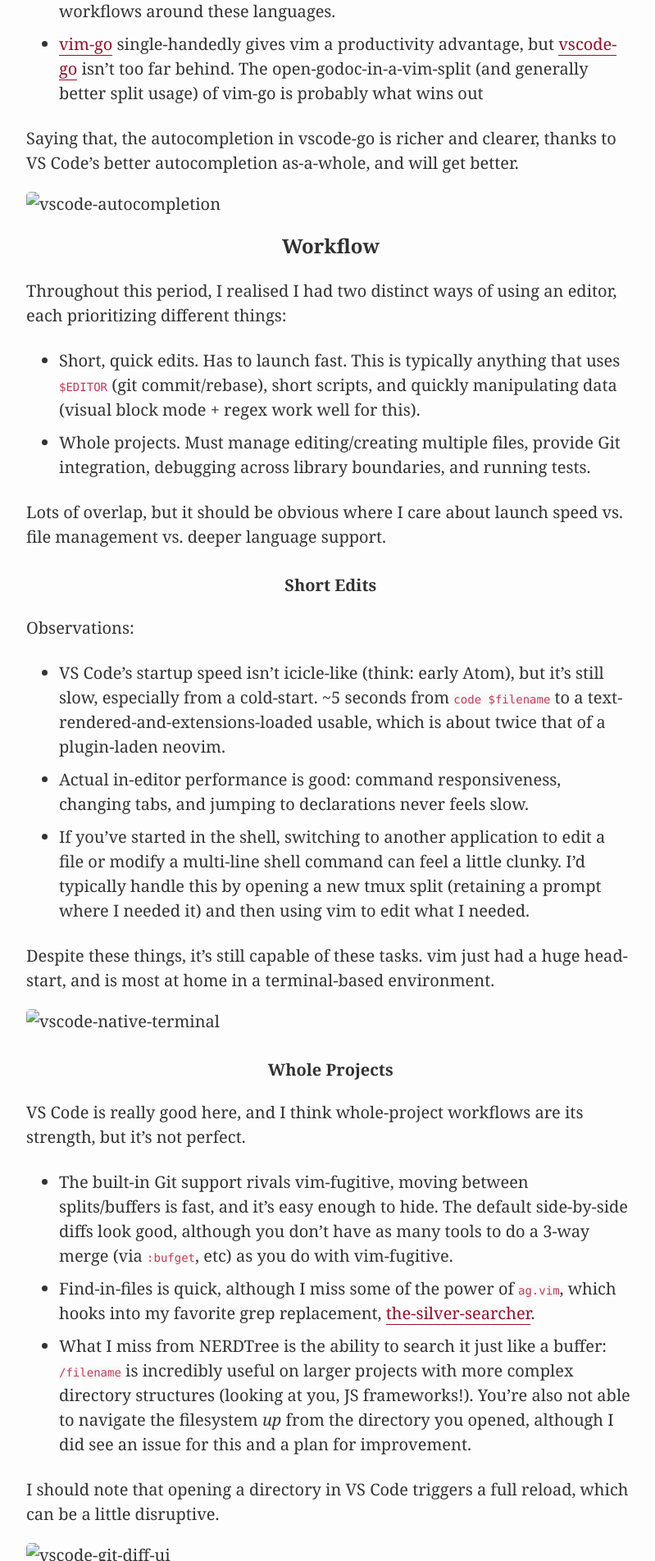
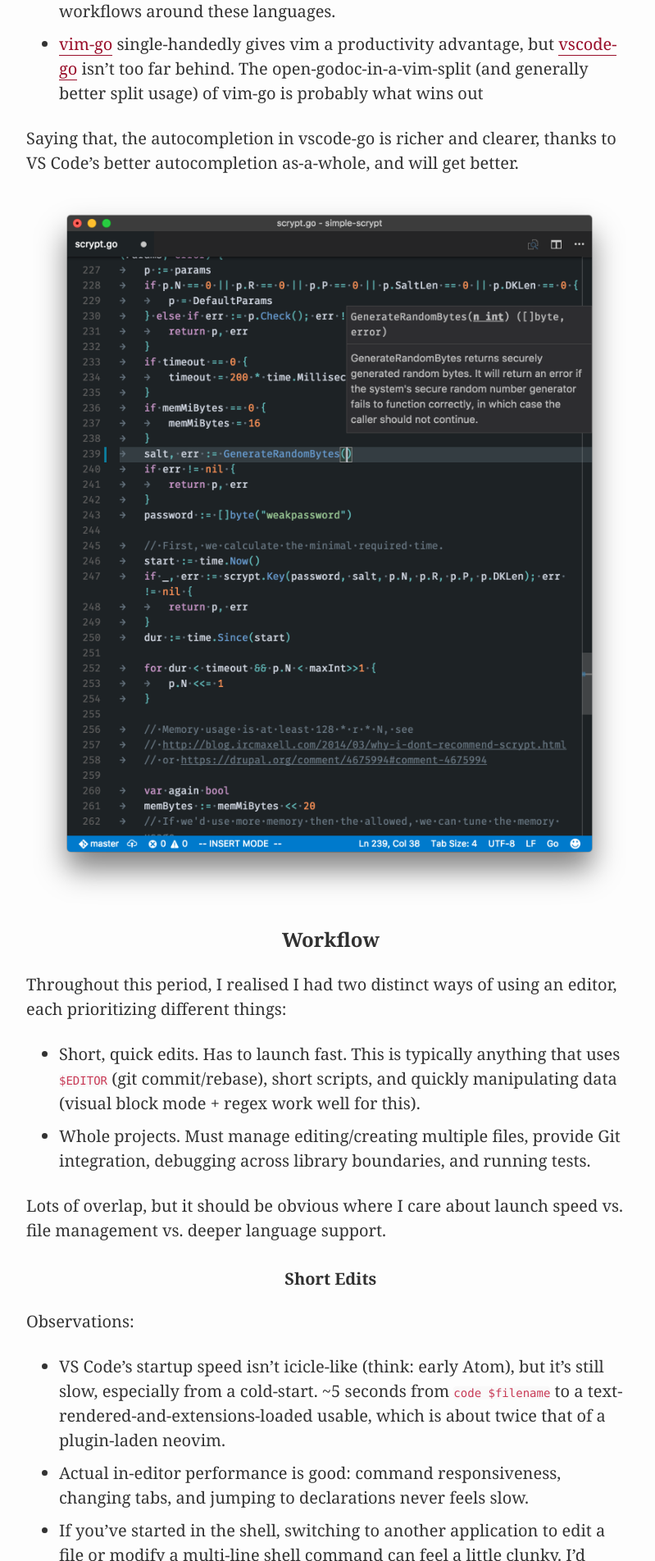
Before and after one commit to elithrar/elithrar.github.io, a Jekyll site: the page built from _posts/2017-02-15-from-vim-to-vscode.md, in a window 1280 px wide. Shown: the part 1478-3382 px from the top of the page at 82% size, without its empty margins (238-1037 px from the left). Built offline with Jekyll 4.4.1, drawn with Linux system fonts in a browser that asks for light colours.

Commit message:
[edit] Fix image links.

```diff
--- a/_posts/2017-02-15-from-vim-to-vscode.md
+++ b/_posts/2017-02-15-from-vim-to-vscode.md
@@ -26,7 +26,7 @@
 
 Saying that, the autocompletion in vscode-go is richer and clearer, thanks to VS Code's better autocompletion as-a-whole, and will get better.
 
-![vscode-autocompletion](public/files/vscode-autocompletion.png)
+![vscode-autocompletion](/public/files/vscode-autocompletion.png)
 
 ## Workflow
 
@@ -47,7 +47,7 @@
 
 Despite these things, it's still capable of these tasks. vim just had a huge head-start, and is most at home in a terminal-based environment.
 
-![vscode-native-terminal](public/files/vscode-native-terminal.png)
+![vscode-native-terminal](/public/files/vscode-native-terminal.png)
 
 ### Whole Projects
 
@@ -59,8 +59,8 @@
 
 I should note that opening a directory in VS Code triggers a full reload, which can be a little disruptive.
 
-![vscode-git-diff-ui](public/files/vscode-git-diff.png)
-![vscode-git-commands](public/files/vscode-git-commands.png)
+![vscode-git-diff-ui](/public/files/vscode-git-diff.png)
+![vscode-git-commands](/public/files/vscode-git-commands.png)
 
 ## Other Things
 
```
